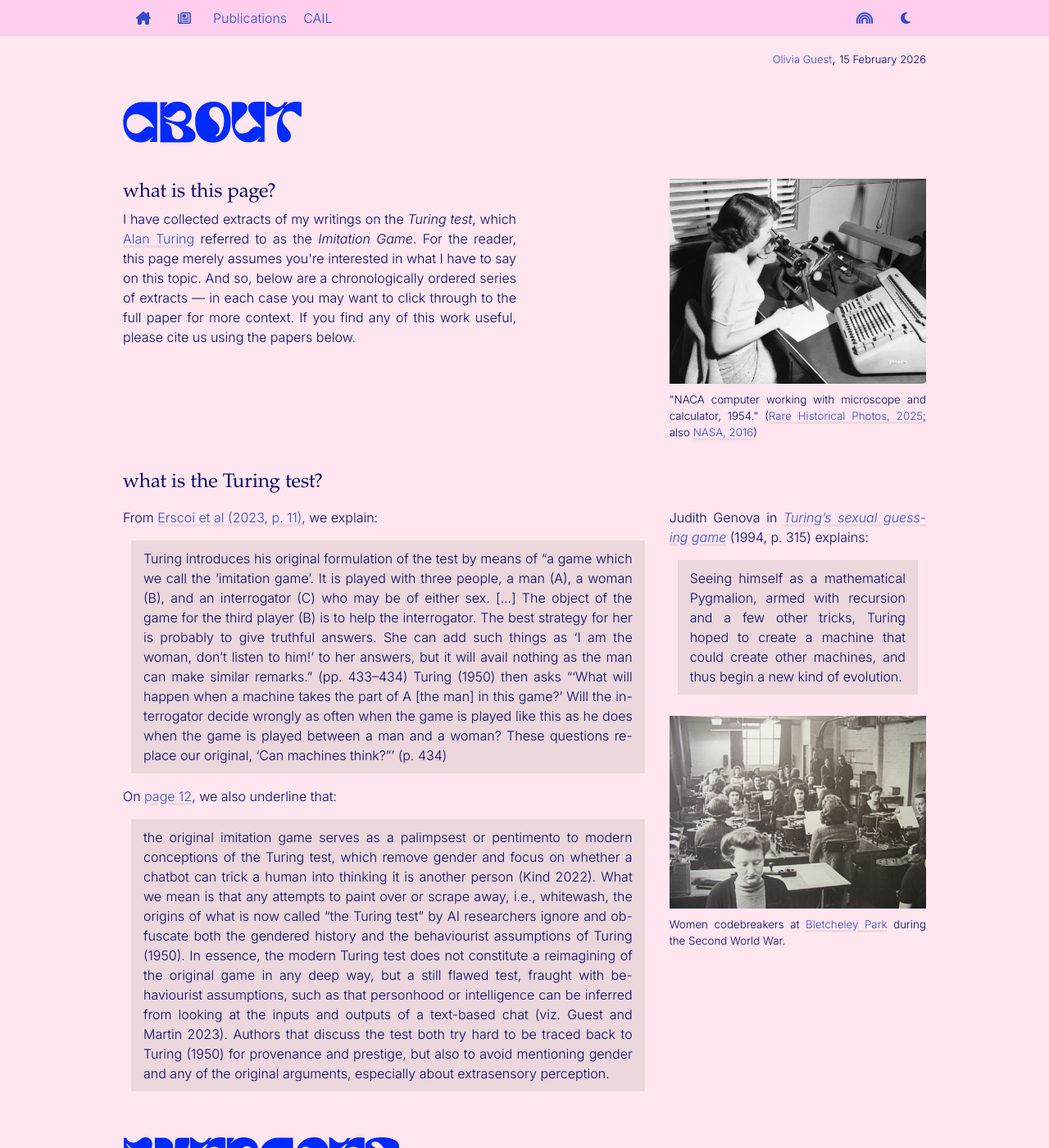
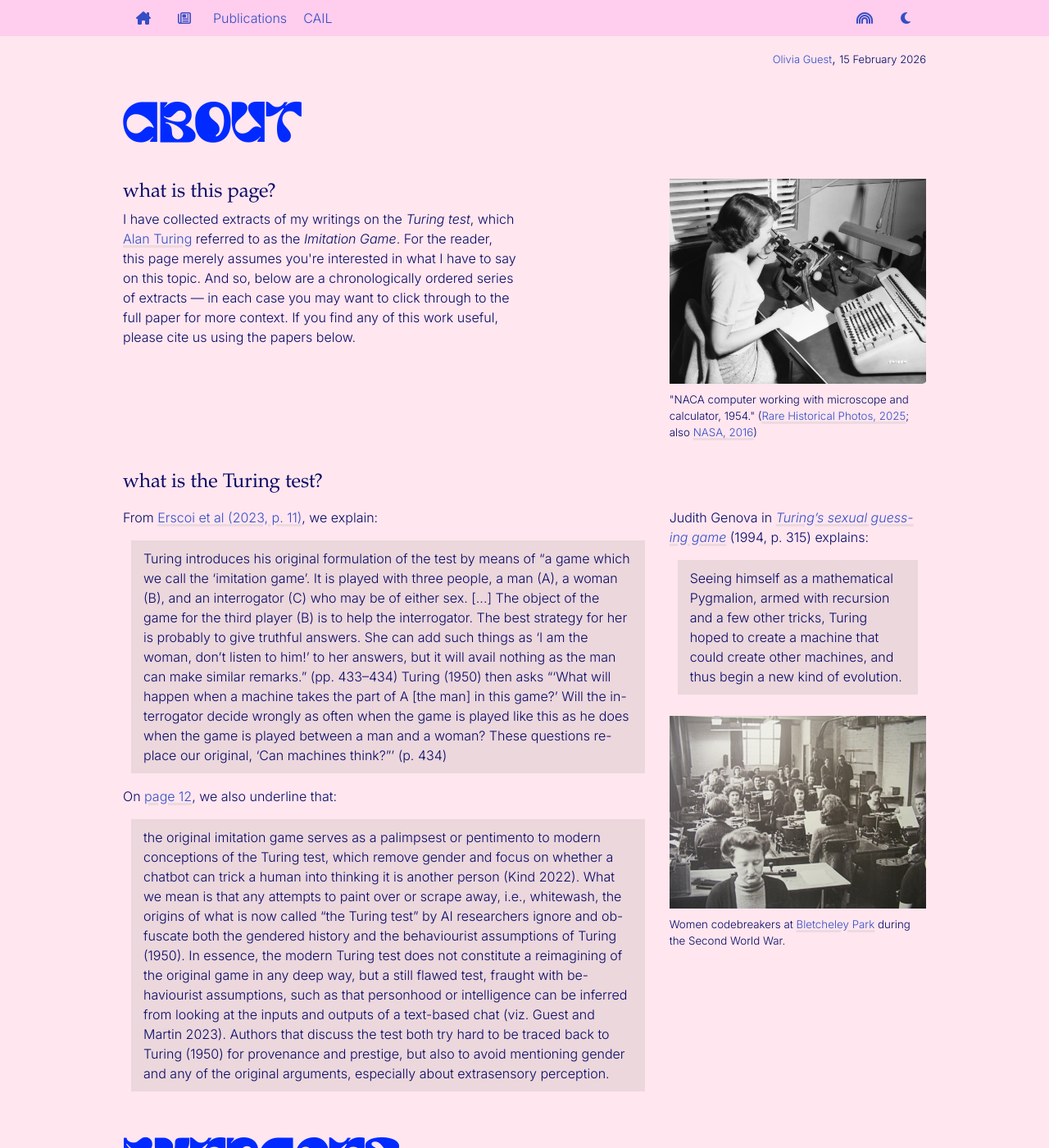
Before and after one commit to oliviaguest/oliviaguest.github.io, a Jekyll site: the page built from _posts/2026-02-15-turing.html, in a window 1280 px wide and 1400 px high, scrolled down 551 px. Shown: the whole window at 82% size. Built offline with Jekyll 4.4.1, drawn with Linux system fonts in a browser that asks for light colours; nearby versions of some CDN libraries; some web fonts are replaced; library files that are not in the unit come from our copies; comment, search, counter and statistics services are not loaded; a style sheet for code colours, icons or effects is not loaded.

Commit message:
improved text

```diff
--- a/css/ai.css
+++ b/css/ai.css
@@ -120,7 +120,7 @@ h2 a {
 
 .tbl-res-col
 {
-        text-align: justify;
+        /* text-align: justify; */
 }
 @media screen and (max-width: 640px) {
   h1 {
@@ -319,7 +319,7 @@ img#butterflies {
 
 table, td
 {
-    text-align: justify;
+    /* text-align: justify; */
 }
 
 
--- a/css/custom.css
+++ b/css/custom.css
@@ -125,7 +125,7 @@ blockquote
     background-color: light-dark(var(--light-qbg), var(--dark-qbg));
     border-left: 0.0rem solid light-dark(var(--light-h), var(--dark-h));
     padding: 1rem 1.5rem;
-    text-align: justify;
+    /* text-align: justify; */
 
     margin-block-start: 1em;
     margin-block-end: 1em;
@@ -201,7 +201,7 @@ a:hover.url-font {
 
 
 p, li {
-    text-align: justify;
+    /* text-align: justify; */
 
 }
 
--- a/css/manifesto.css
+++ b/css/manifesto.css
@@ -151,7 +151,7 @@ body > .container {
 
 
 p, li {
-    text-align: justify;
+    /* text-align: justify; */
     /* padding-left: 1rem; */
 
 }
```
